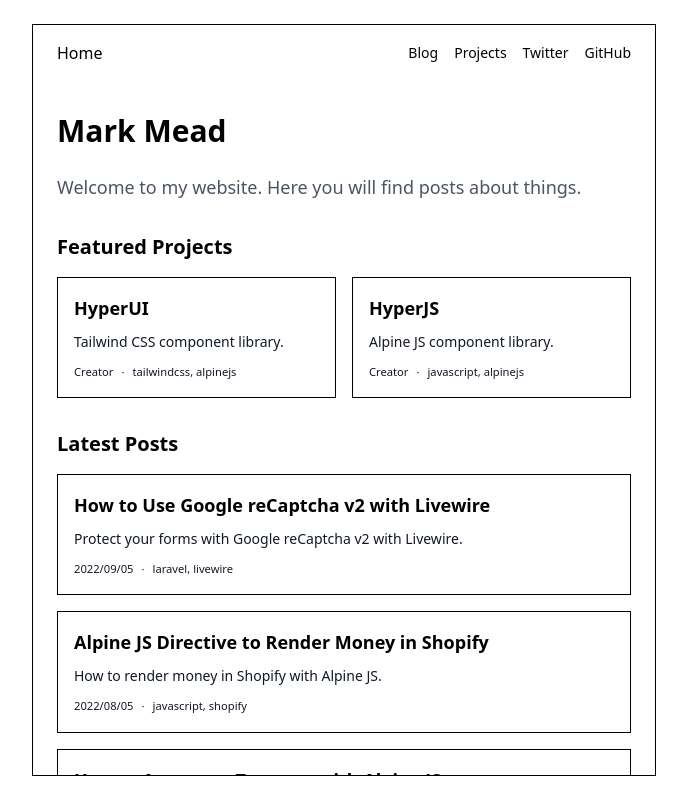
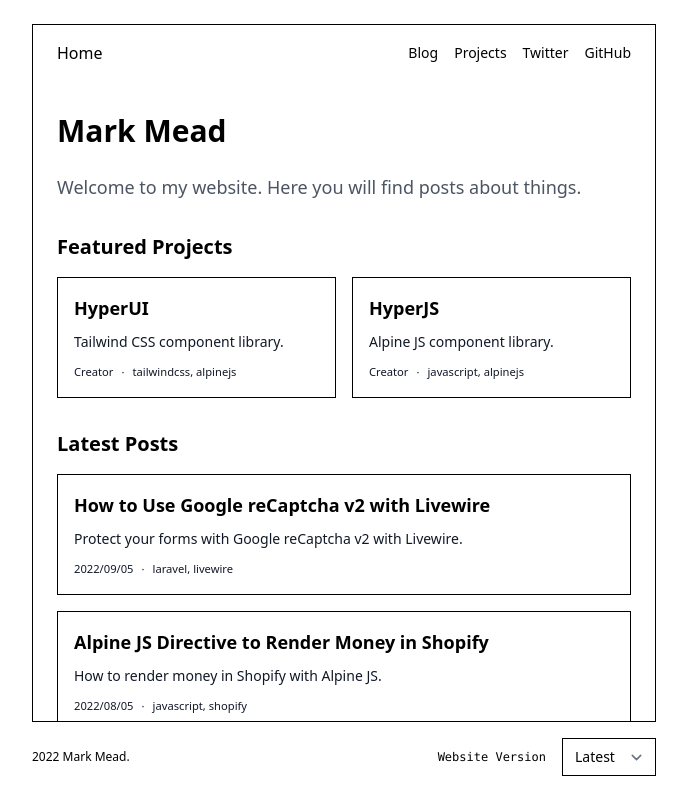
Before and after one commit to markmead/blog, a Next.js app: page / in a window 1280 px wide. Shown: the whole page, without its empty margins (296-983 px from the left). Built offline with nearby package versions, Linux system fonts and the light colour scheme.

Commit message:
Move footer

```diff
--- a/src/components/Footer.jsx
+++ b/src/components/Footer.jsx
@@ -4,7 +4,7 @@ export default function Footer() {
   }
 
   return (
-    <footer className="pt-4 border-t border-black">
+    <footer className="mt-4">
       <div className="flex items-center justify-between gap-4">
         <p className="text-xs">{new Date().getFullYear()} Mark Mead.</p>
 
--- a/src/components/Header.jsx
+++ b/src/components/Header.jsx
@@ -21,7 +21,7 @@ export default function Header() {
   ]
 
   return (
-    <header className="sticky inset-x-0 top-0 bg-white">
+    <header className="sticky inset-x-0 top-0 z-50 bg-white">
       <div className="flex items-center justify-between py-4">
         <Link href="/">
           <a
--- a/src/pages/_app.jsx
+++ b/src/pages/_app.jsx
@@ -67,12 +67,12 @@ function MyApp({ Component, pageProps }) {
           >
             <Header />
 
-            <main className="py-8">
+            <main className="mt-8">
               <Component {...pageProps} />
             </main>
+          </div>
 
-            <Footer />
-          </div>
+          <Footer />
         </div>
       </div>
     </>
```
